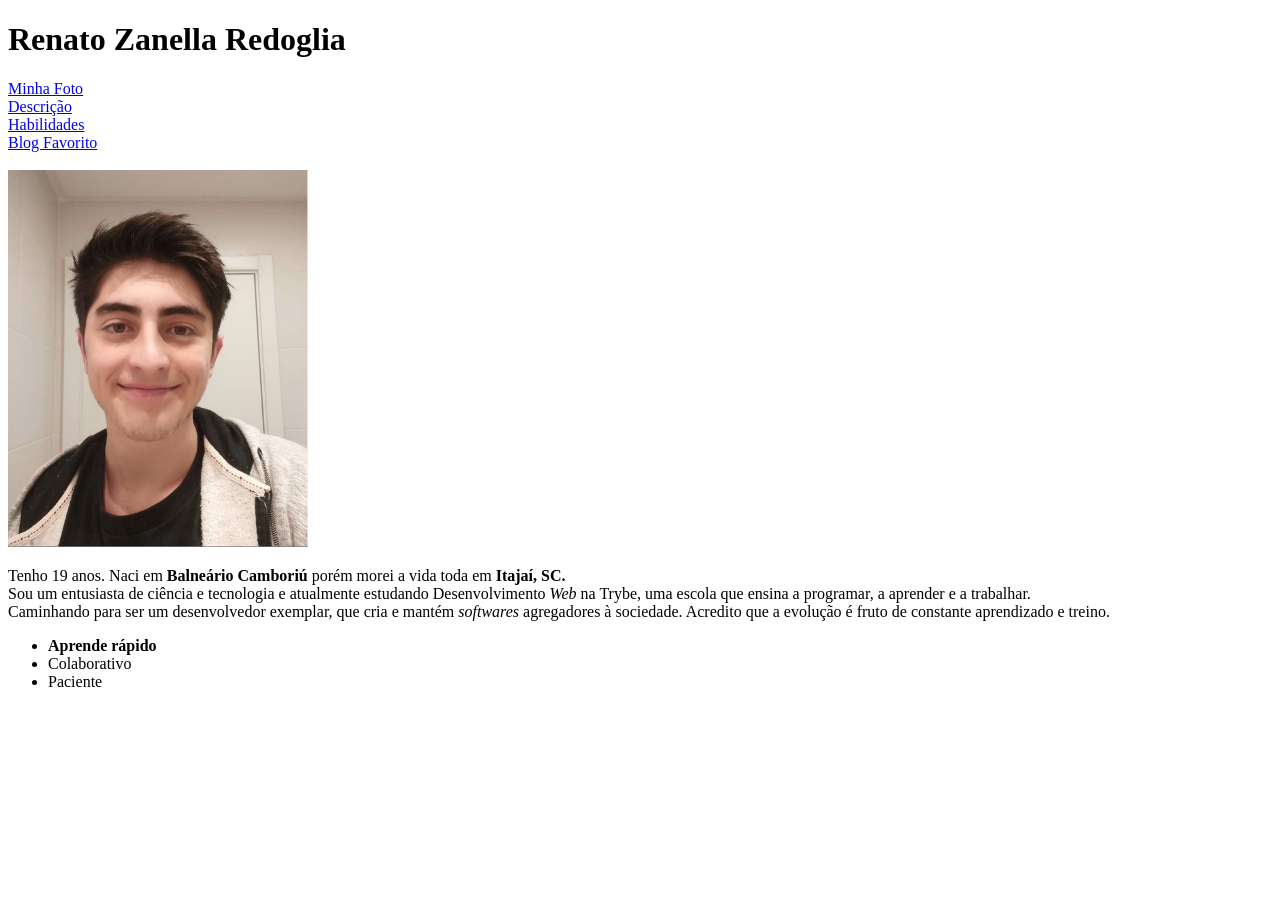
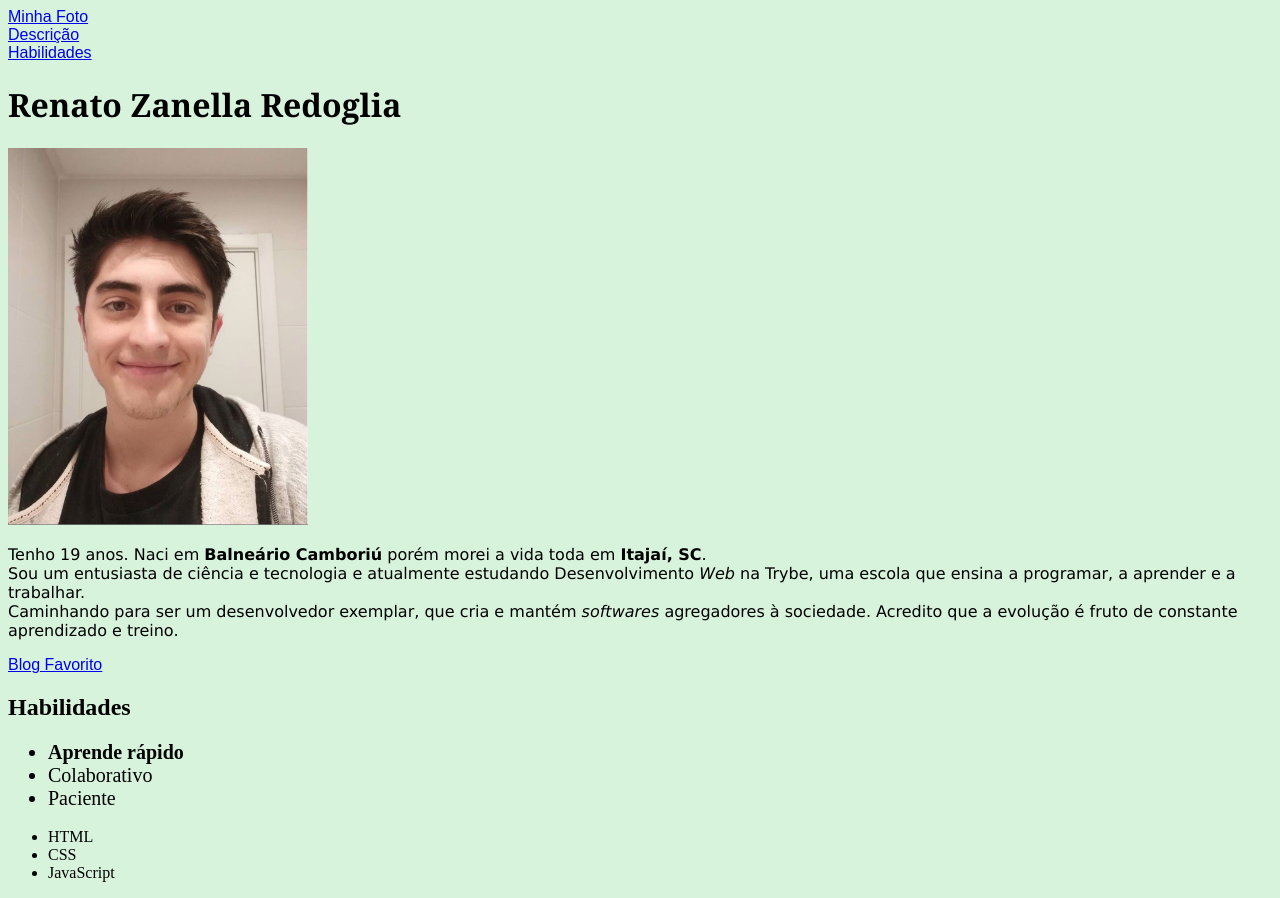
Before and after one commit to renatozr/renatozr.github.io, a plain HTML site: page index.html in a window 1280 px wide. Before the commit the page ends 800 px from the top, so only its background shows below. Drawn offline with Linux system fonts and the light colour scheme.

Commit message:
portifolio com requisitos html css pronto

```diff
--- a/index.html
+++ b/index.html
@@ -3,19 +3,54 @@
     <head>
         <meta charset="UTF-8">
         <title>Portfólio do Renato Zanella</title>
+        <style>
+
+            h1 {
+                font-family: Georgia, 'Times New Roman', Times, serif;
+            }
+
+            #descricao {
+                font-family: Verdana, sans-serif;
+            }
+
+            body {
+                background-color: #d8f3dc;
+            }
+
+            a {
+                font-family: Arial, Helvetica, sans-serif
+            }
+
+            strong {
+                font-weight: 800;
+            }
+
+            em {
+                font-style: oblique;
+            }
+
+            .softskills {
+                font-size: 20px;
+            }
+
+        </style>
     </head>
     <body>
-        <h1>Renato Zanella Redoglia</h1>
         <a href="#fotorenato">Minha Foto</a> <br/>
         <a href="#descricao">Descrição</a> <br/>
-        <a href="#habilidades">Habilidades</a> <br/>
-        <a href="https://jovemnerd.com.br/" target="_blank">Blog Favorito</a> <br/> <br/>
-        <img id="fotorenato" src="2021-07-21_19-39.png" alt="foto do Renato sorrindo" width="300px"> <br/>
-        <p id="descricao">Tenho 19 anos. Naci em <strong>Balneário Camboriú</strong> porém morei a vida toda em <strong>Itajaí, SC.</strong> <br/> Sou um entusiasta de ciência e tecnologia e atualmente estudando Desenvolvimento <em>Web</em> na Trybe, uma escola que ensina a programar, a aprender e a trabalhar.<br/> Caminhando para ser um desenvolvedor exemplar, que cria e mantém <em>softwares</em> agregadores à sociedade. Acredito que a evolução é fruto de constante aprendizado e treino.</p>
+        <a href="#habilidades">Habilidades</a>
+        <h1>Renato Zanella Redoglia</h1>
+        <img id="fotorenato" src="arquivos-portfolio/2021-07-21_19-39.png" alt="foto do Renato sorrindo" width="300px"> <br/>
+        <p id="descricao">Tenho 19 anos. Naci em <strong>Balneário Camboriú</strong> porém morei a vida toda em <strong>Itajaí, SC</strong>. <br/> Sou um entusiasta de ciência e tecnologia e atualmente estudando Desenvolvimento <em>Web</em> na Trybe, uma escola que ensina a programar, a aprender e a trabalhar.<br/> Caminhando para ser um desenvolvedor exemplar, que cria e mantém <em>softwares</em> agregadores à sociedade. Acredito que a evolução é fruto de constante aprendizado e treino.</p>
+        <a href="https://jovemnerd.com.br/" target="_blank">Blog Favorito</a>
+        <h2>Habilidades</h2>
         <ul id="habilidades">
-            <li><strong>Aprende rápido</strong></li>
-            <li>Colaborativo</li>
-            <li>Paciente</li>
+            <li class="softskills"><strong>Aprende rápido</strong></li>
+            <li class="softskills">Colaborativo</li>
+            <li class="softskills">Paciente</li> <br/>
+            <li class="hardskills">HTML</li>
+            <li class="hardskills">CSS</li>
+            <li class="hardskills">JavaScript</li>
         </ul>
     </body>
 </html>
```
Also changed, not shown: arquivos-portfolio/2021-07-21_19-39.png (renamed from 2021-07-21_19-39.png).
